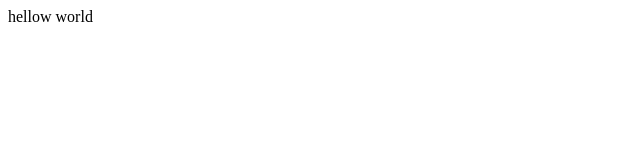
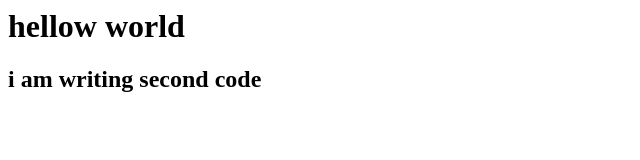
Before and after one commit to Sunilk1985/tech, a plain HTML site: page index.html in a window 1280 px wide. Shown: the whole page, without its empty margins (0-640 px from the left). Drawn offline with Linux system fonts and the light colour scheme.

Commit message:
first commit

```diff
--- a/index.html
+++ b/index.html
@@ -1 +1,2 @@
-<p> hellow world</p>
+<h1> hellow world</h1>
+<h2>  i am writing second code  </h2>
```
